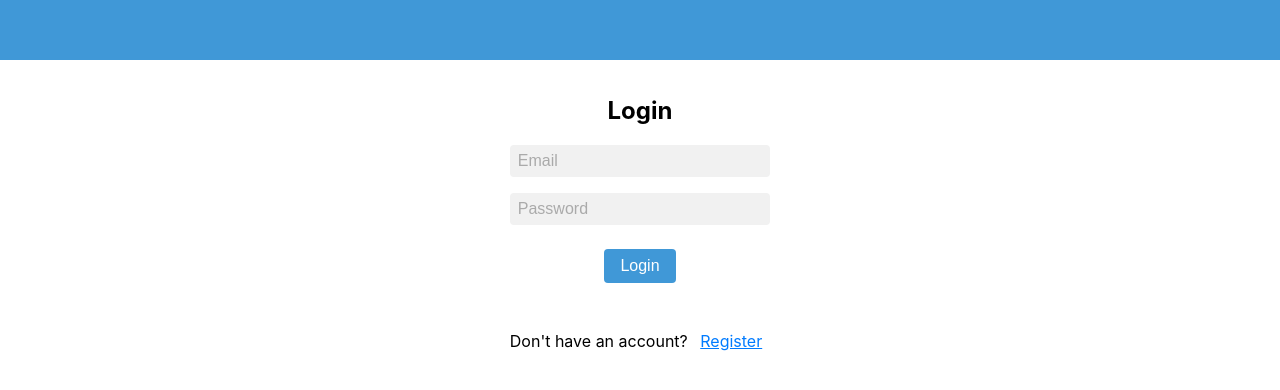
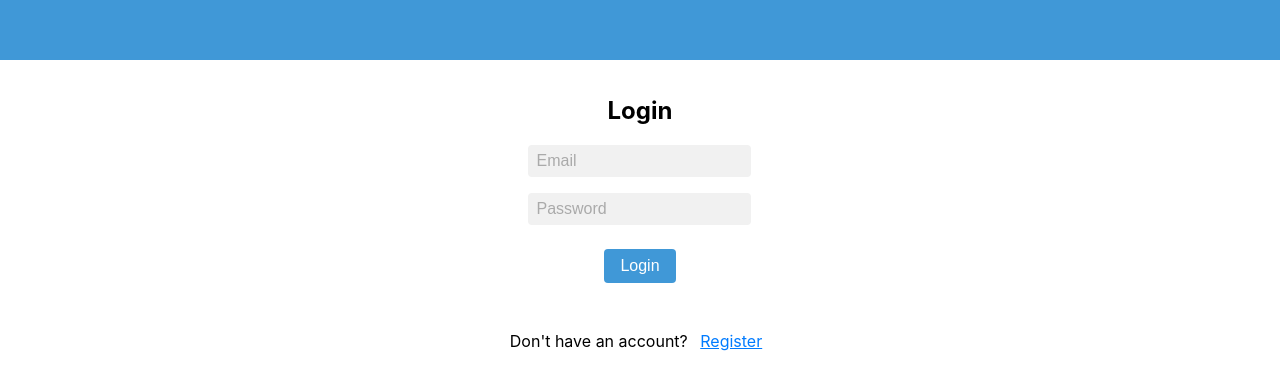
Before and after one commit to ShaCP/todos, a React (Create React App) app: page / in a window 1280 px wide. Shown: the top 390 px of the page. Built offline with nearby package versions, Linux system fonts and the light colour scheme.

Commit message:
Small styling change to inputs

```diff
--- a/src/index.css
+++ b/src/index.css
@@ -36,7 +36,7 @@ input[type="number"] {
   border: none; /* Remove the border */
   border-radius: 4px; /* Add a border radius to make the inputs look more soft */
   font-size: 1rem; /* Make sure the font-size is accessible */
-  width: 100%; /* Make the input fields responsive */
+  /* width: 100%; Make the input fields responsive */
   box-sizing: border-box; /* To make sure padding doesn't increase the total width */
   color: #333; /* Make the text color a bit darker for better readability */
 }
```
